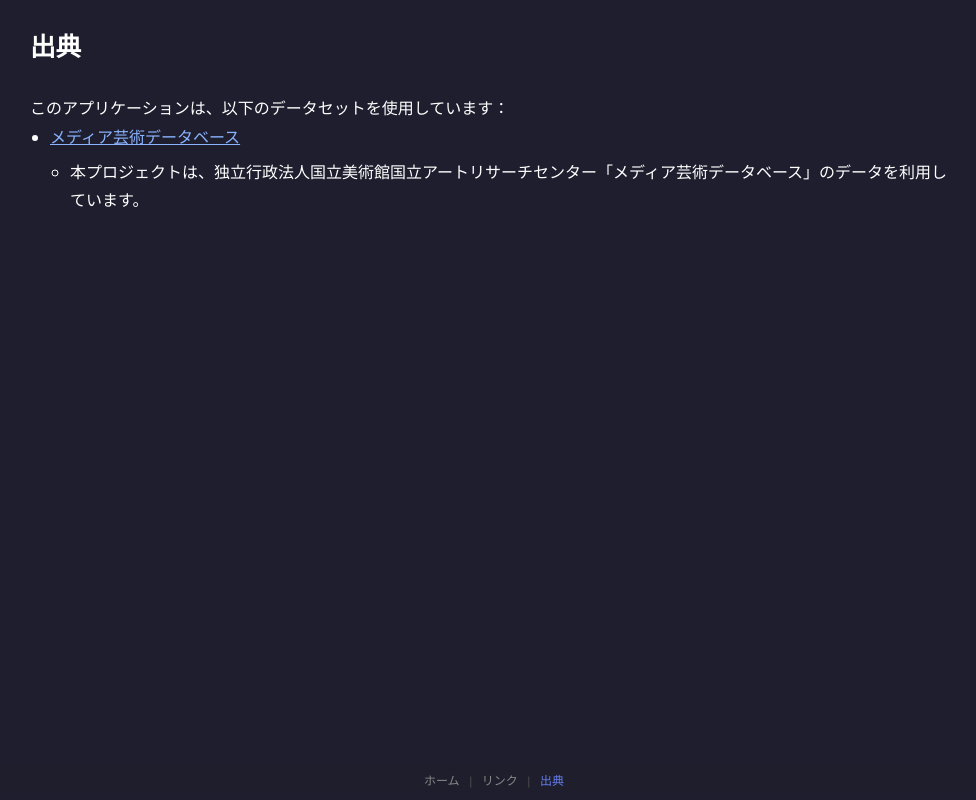
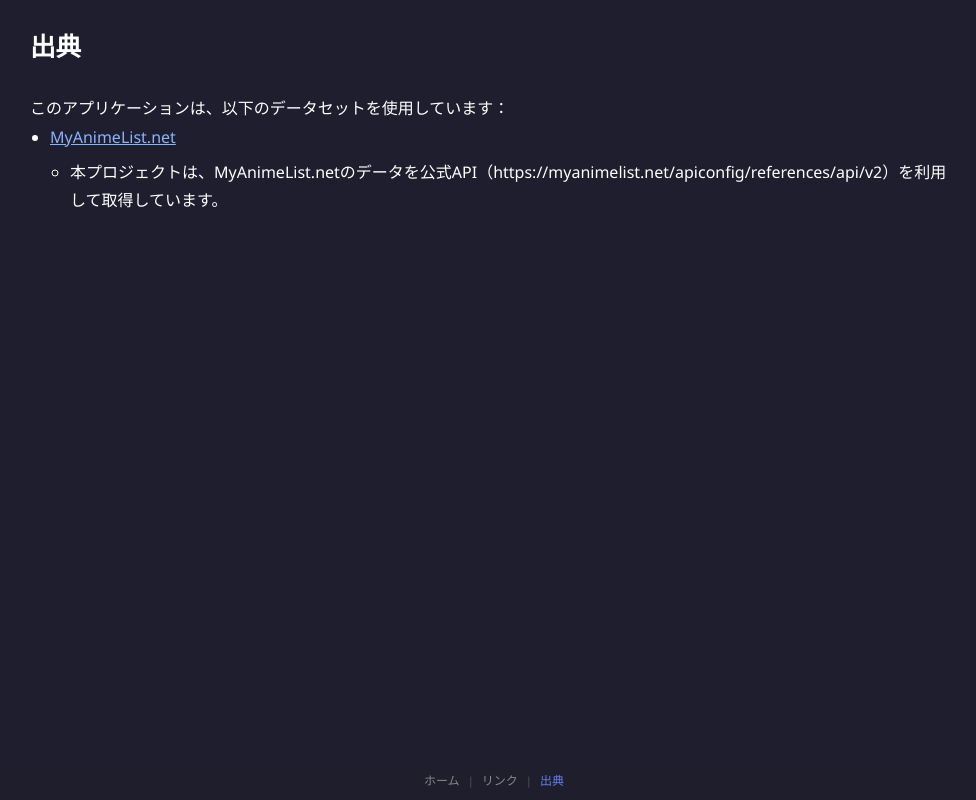
Before and after one commit to sea-turt1e/manga-graph-frontend, a Vue app: page /sources in a window 1280 px wide. Shown: the whole page, without its empty margins (146-1122 px from the left). Built offline with nearby package versions, Linux system fonts and the light colour scheme; no server answers.

Commit message:
fix: update data source from Media Arts Database to MyAnimeList.net in Sources.vue

```diff
--- a/src/views/Sources.vue
+++ b/src/views/Sources.vue
@@ -7,12 +7,12 @@
 
     <ul class="sources-list">
       <li>
-        <a href="https://mediaarts-db.artmuseums.go.jp/" target="_blank" rel="noopener noreferrer">
-          メディア芸術データベース
+        <a href="https://myanimelist.net/" target="_blank" rel="noopener noreferrer">
+          MyAnimeList.net
         </a>
         <ul>
           <li>
-            本プロジェクトは、独立行政法人国立美術館国立アートリサーチセンター「メディア芸術データベース」のデータを利用しています。
+            本プロジェクトは、MyAnimeList.netのデータを公式API（https://myanimelist.net/apiconfig/references/api/v2）を利用して取得しています。
           </li>
         </ul>
       </li>
```
